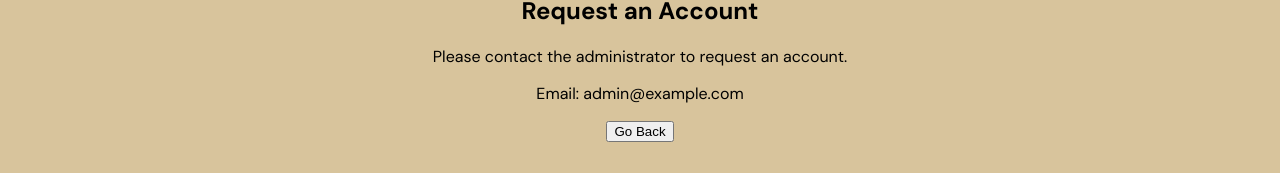
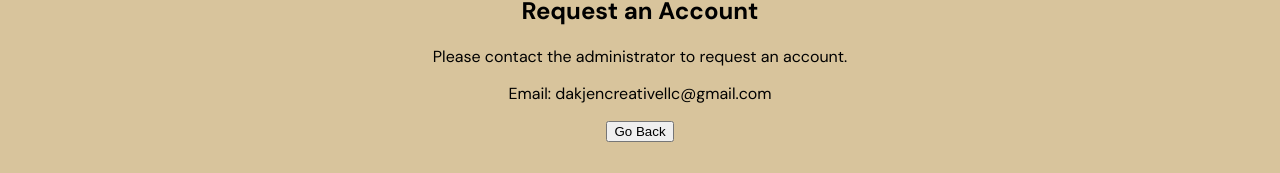
Before and after one commit to dakjen/marketingportal1, a React (Create React App) app: page /request-account in a window 1280 px wide. Shown: the part 124-297 px from the top of the page. Built offline with nearby package versions, Linux system fonts and the light colour scheme.

Commit message:
Fix: Update RequestAccountPage email and IntroScreen logo import

```diff
--- a/src/IntroScreen.js
+++ b/src/IntroScreen.js
@@ -1,5 +1,6 @@
 import React from 'react';
 import { useNavigate } from 'react-router-dom';
+import DjCreativeLogo from '../public/djcreative-logo.png'; // Import the logo
 import './IntroScreen.css';
 
 function IntroScreen() {
@@ -13,7 +14,7 @@ function IntroScreen() {
         <button onClick={() => navigate('/login')}>Log In</button>
         <button onClick={() => navigate('/request-account')}>Request an Account</button>
       </div>
-      <img src="/djcreative-logo.png" alt="DakJen Creative Logo" className="intro-logo" />
+      <img src={DjCreativeLogo} alt="DakJen Creative Logo" className="intro-logo" />
     </div>
   );
 }
--- a/src/RequestAccountPage.js
+++ b/src/RequestAccountPage.js
@@ -12,7 +12,7 @@ function RequestAccountPage() {
     <div style={{ textAlign: 'center', padding: '50px' }}>
       <h2>Request an Account</h2>
       <p>Please contact the administrator to request an account.</p>
-      <p>Email: admin@example.com</p>
+      <p>Email: dakjencreativellc@gmail.com</p>
       <button onClick={handleGoBack}>Go Back</button>
     </div>
   );
```
